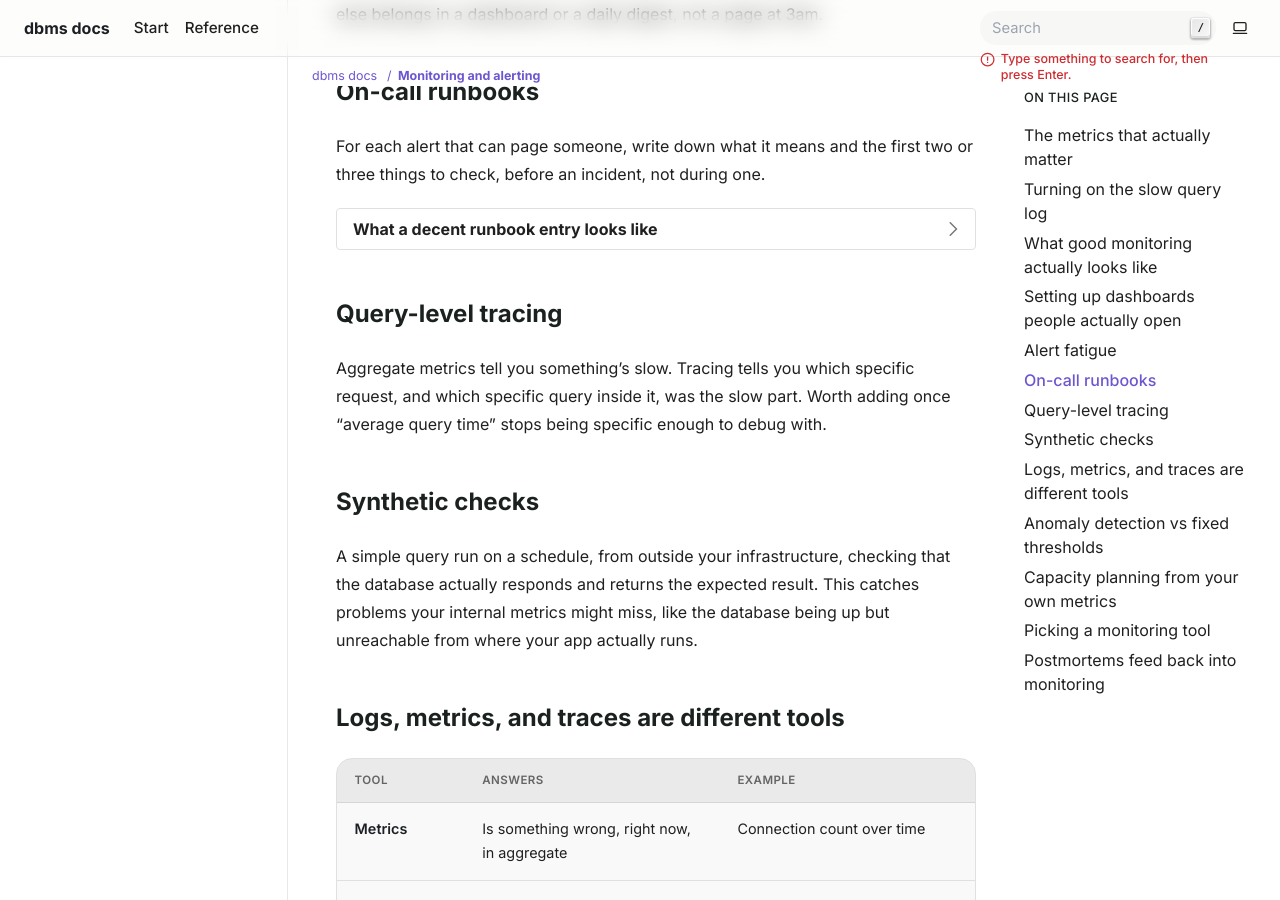
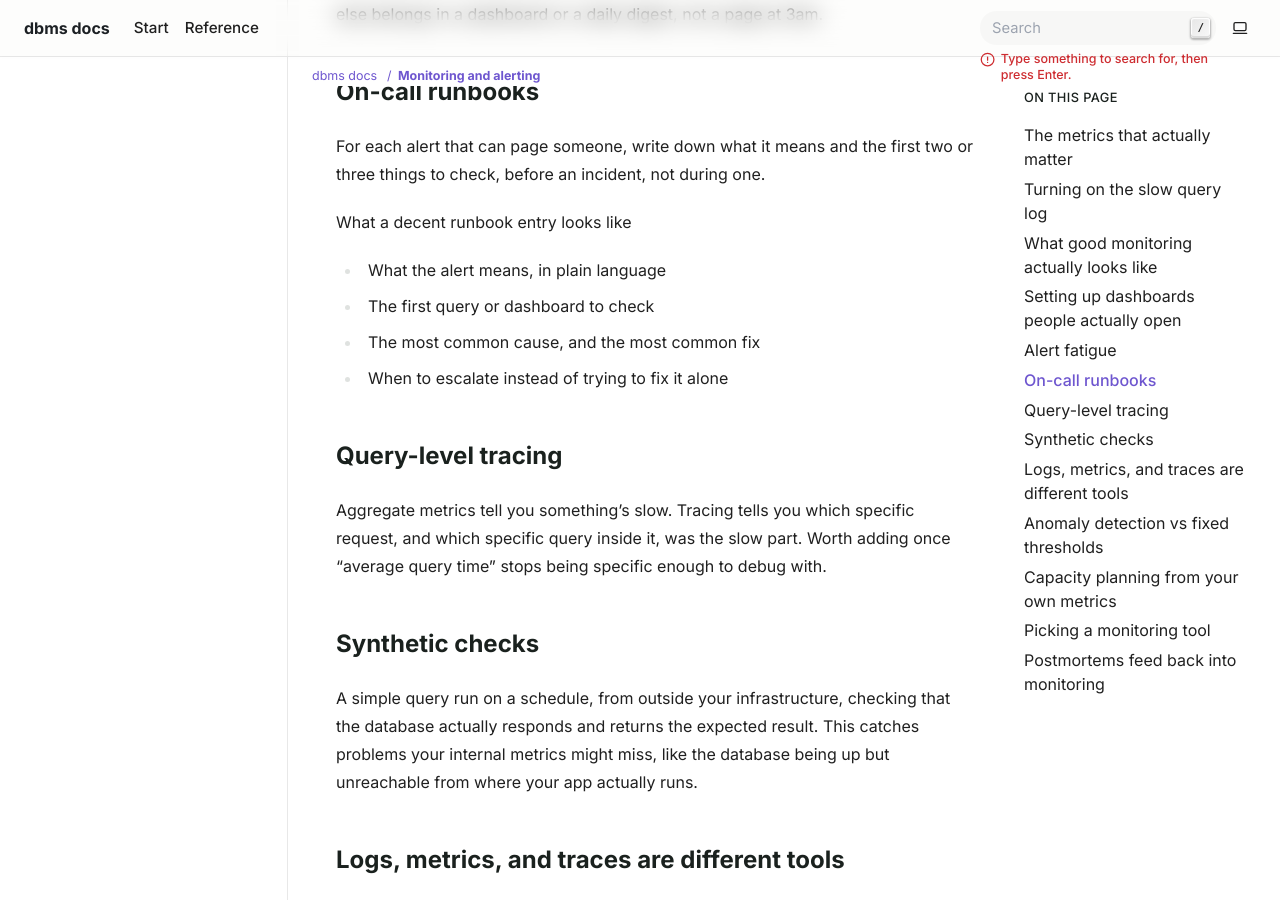
Before and after one commit to musix787-sketch/databases, a Sphinx documentation site: the page built from source/monitoring-alerting.rst, in a window 1280 px wide and 900 px high, scrolled down 2388 px. Built offline with Sphinx 7.4.7, drawn with Linux system fonts in a browser that asks for light colours; some of the changed lines change nothing that is shown.

Commit message:
Update monitoring-alerting.rst

```diff
--- a/source/monitoring-alerting.rst
+++ b/source/monitoring-alerting.rst
@@ -111,12 +111,15 @@ On-call runbooks
 For each alert that can page someone, write down what it means and the
 first two or three things to check, before an incident, not during one.
 
-.. dropdown:: What a decent runbook entry looks like
+What a decent runbook entry looks like
 
-   - What the alert means, in plain language
-   - The first query or dashboard to check
-   - The most common cause, and the most common fix
-   - When to escalate instead of trying to fix it alone
+- What the alert means, in plain language
+
+- The first query or dashboard to check
+
+- The most common cause, and the most common fix
+
+- When to escalate instead of trying to fix it alone
 
 .. _query-tracing:
 
```
